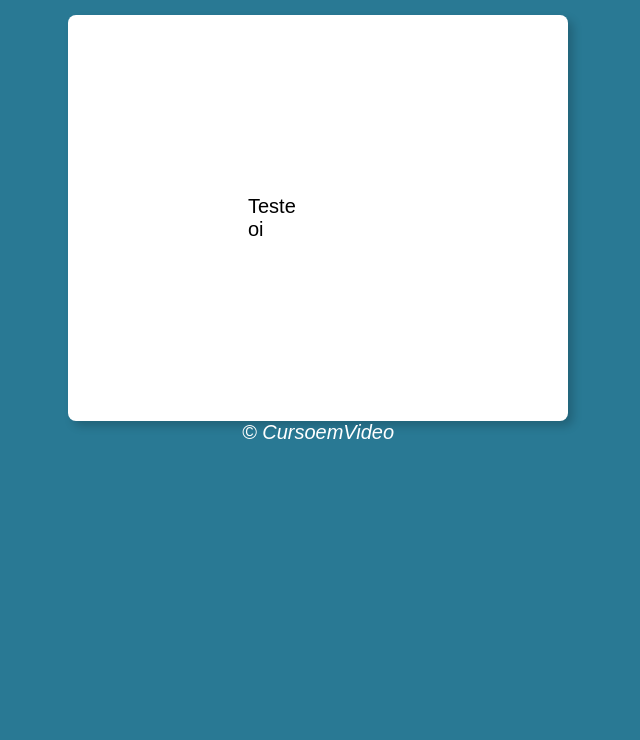
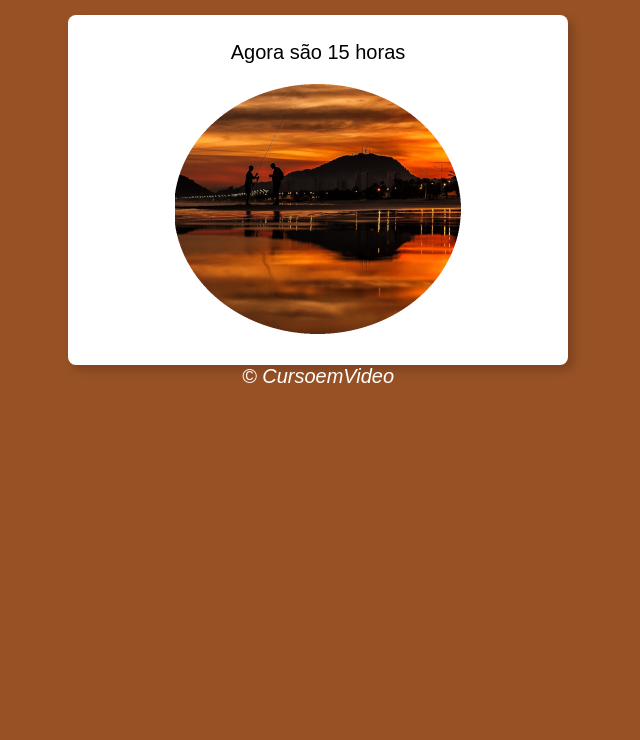
Before and after one commit to Matheusqz95/Javascript, a plain HTML site: page aula12des/desafio014/index.html in a window 1280 px wide. Shown: the part 60-800 px from the top of the page, without its empty margins (322-962 px from the left). Drawn offline with Linux system fonts and the light colour scheme.

Commit message:
Pagina de Horario

```diff
--- a/aula12des/desafio014/index.html
+++ b/aula12des/desafio014/index.html
@@ -4,21 +4,22 @@
   <meta charset="UTF-8">
   <meta http-equiv="X-UA-Compatible" content="IE=edge">
   <meta name="viewport" content="width=device-width, initial-scale=1.0">
-  <title>Exercicio</title>
+  <title>Hora do Dia</title>
   <link rel="stylesheet" href="style.css">
 
 </head>
-<body>
+<body onload="carregar()">
     <header>
       <h1>Hora do Dia</h1>
     </header>
 
     <section>
-      <div class="hora">
-          Teste
+      <div id="msg">
+          aqui vai aparecer a mensagem
       </div>
-      <div class="imagem">
-          oi
+
+      <div id="foto">
+          <img id="imagem" src="manha.png" alt="foto manha">
       </div>
     </section>
 
--- a/aula12des/desafio014/script.js
+++ b/aula12des/desafio014/script.js
@@ -0,0 +1,21 @@
+function carregar() {
+  var msg = document.getElementById('msg');
+  var img = document.getElementById('imagem');
+  var data = new Date();
+  var hora = data.getHours();
+  msg.innerHTML = `Agora são ${hora} horas`;
+
+  if (hora >= 0 && hora < 12) {
+    //BOM DIA
+    img.src = 'manha.png';
+    document.body.style.background = '#d4bd8b'
+  } else if (hora >= 12 && hora <= 18) {
+    //boa tarde
+    img.src = 'tarde.png';
+    document.body.style.background = '#985125'
+  }else {
+    //boa noite
+    img.src = 'noite.png';
+    document.body.style.background = '#26303f'
+  }
+}
--- a/aula12des/desafio014/style.css
+++ b/aula12des/desafio014/style.css
@@ -19,7 +19,7 @@ padding-bottom: 30px;
 section {
   background: white;
   border-radius: 8px;
-  padding: 180px;
+  padding: 16px;
   width: 500px;
   margin: auto;
   box-shadow: 5px 5px 10px rgba(0, 0, 0, 0.192);
@@ -31,3 +31,7 @@ footer {
   text-align: center;
   font-style: italic;
 }
+div {
+  text-align: center;
+  padding: 10px;
+}
```
Also changed, not shown: aula12des/desafio014/noite.png.
